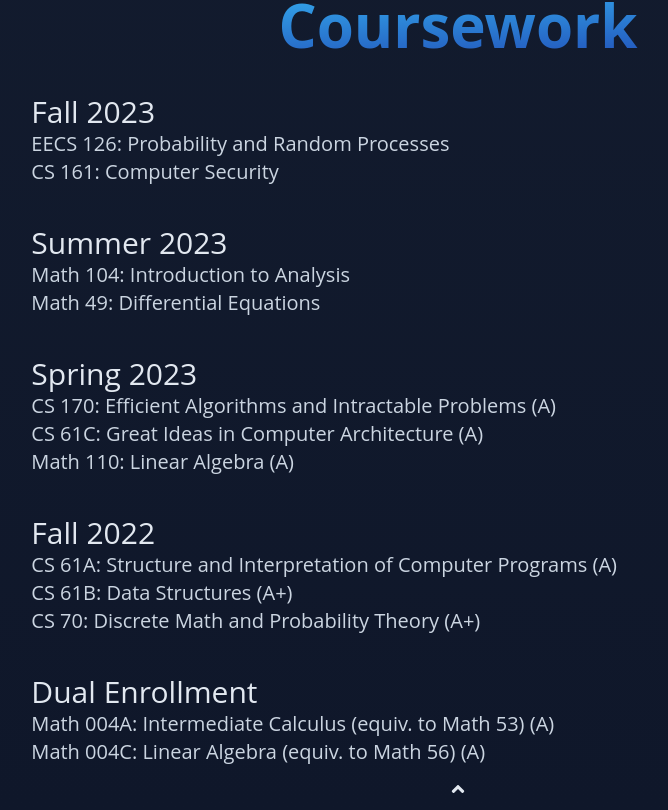
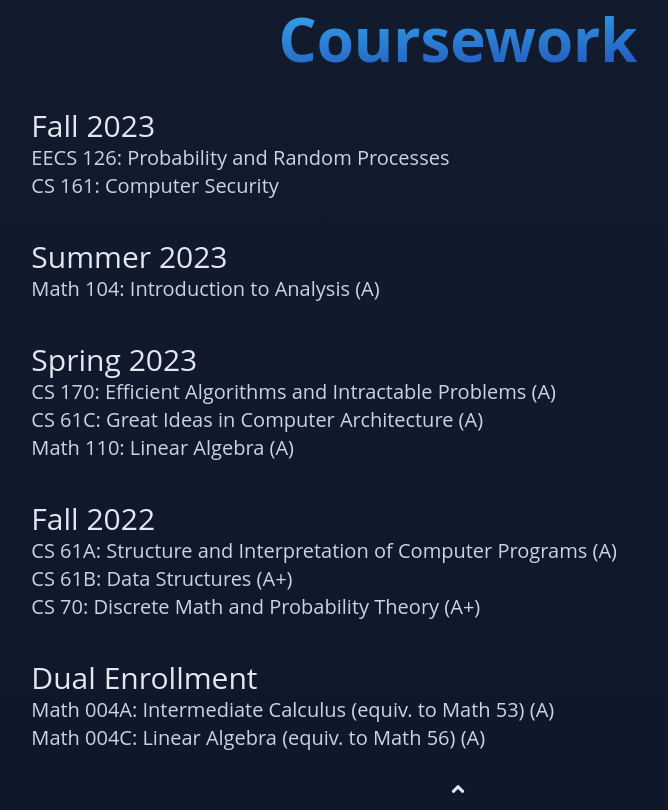
Before and after one commit to albertye1/pw2, a React (Create React App) app: page / in a window 1280 px wide. Shown: the part 3220-4030 px from the top of the page, without its empty margins (182-850 px from the left). Built offline with nearby package versions, Linux system fonts and the light colour scheme.

Commit message:
update grades / courses

```diff
--- a/src/App.js
+++ b/src/App.js
@@ -121,8 +121,7 @@ function App() {
             <br />
             <p className="text-3xl text-darker-bg dark:text-light-bg">Summer 2023</p>
             <ul className="text-xl">
-              <li>Math 104: Introduction to Analysis</li>
-              <li>Math 49: Differential Equations</li>
+              <li>Math 104: Introduction to Analysis (A)</li>
             </ul>
             <br />
             <p className="text-3xl text-darker-bg dark:text-light-bg">Spring 2023</p>
```
